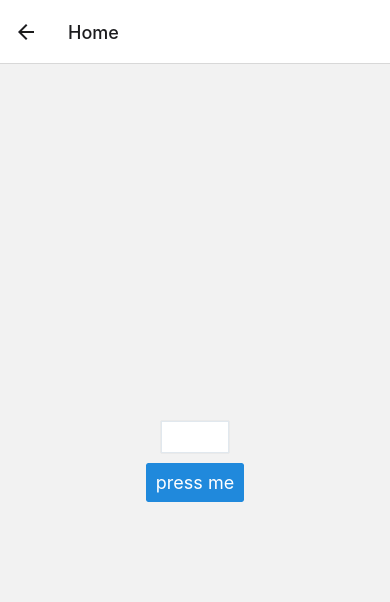
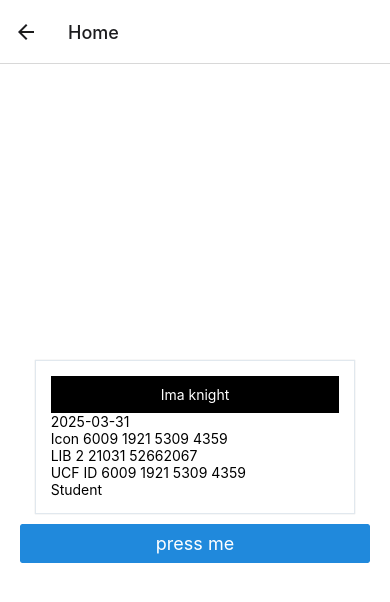
Before and after one commit to insomniacevents2023/KC_Mobile, a React Native app in the folder KnightsCrest/: screen / in a window 390 px wide. Both pictures are taken after a click on the button "Sign On". Shown: the top 602 px of the page. Built offline with nearby package versions, Linux system fonts and the light colour scheme.

Commit message:
Populate flipcard component

```diff
--- a/KnightsCrest/components/IDfront.js
+++ b/KnightsCrest/components/IDfront.js
@@ -1,10 +1,52 @@
-import { View } from "react-native";
+import { Text, View, StyleSheet } from "react-native";
 
 
-export default function IDfront(){
+export default function IDfront(props){
+    const {fName, lName, kCashNum, libNumber, UCFID, caste, expDate} = props;
+
     return(
-        <View>
-
+        <>
+        <View style={styles.nameplate}>
+            <Text style={styles.nameText}>{fName} {lName}</Text>
         </View>
+            <View>
+                <Text>{expDate}</Text>
+            </View>
+            <View style = {styles.userProps}>
+                <Text>Icon </Text>
+                <Text>{kCashNum}</Text>
+            </View>
+            <View style = {styles.userProps}>
+                <Text>LIB </Text>
+                <Text>{libNumber}</Text>
+            </View>
+            <View style = {styles.userProps}>
+                <Text>UCF ID </Text>
+                <Text>{kCashNum}</Text>
+            </View>
+            <View>
+                <Text>{caste}</Text>
+            </View>
+        </>
     )
 }
+
+const styles = StyleSheet.create({
+    IDcontainer: {
+        flexDirection: "row"
+    },
+    nameplate: {
+        backgroundColor:"#000",
+
+
+    },
+    nameText: {
+        color: "#fff",
+        marginLeft: 100,
+        marginRight: 100,
+        padding: 10
+    },
+    userProps: {
+        flexDirection: "row"
+    }
+})
--- a/KnightsCrest/screens/DrawerScreens/HomeScreen.js
+++ b/KnightsCrest/screens/DrawerScreens/HomeScreen.js
@@ -3,18 +3,19 @@
 import {StyleSheet, View, Animated, Pressable} from 'react-native';
 import { useRef, useState } from 'react';
 import FlipCard from '../../components/FlipCard';
+import IDfront from '../../components/IDfront';
 
-export default function HomeScreen({navigation, route}) {
+export default function HomeScreen(props) {
+  const {fName, lName, kCashNum, libNumber, UCFID, caste, expDate} = props
 
+  //Create an animation for turning the card over
   const animate = useRef(new Animated.Value(0));
   const [isFlipped, setIsFlipped] = useState(false);
-
   const handleFlip = () => {
     Animated.timing(
       animate.current,
       {duration: 300,
-      toValue: isFlipped ? 0: 180,
-    useNativeDriver: true}).start(()=>setIsFlipped(!isFlipped));
+      toValue: isFlipped ? 0: 180,}).start(()=>setIsFlipped(!isFlipped));
   };
   const interpolateFront = animate.current.interpolate({
     inputRange: [0, 180],
@@ -32,13 +33,23 @@
       <View style={styles.container}>
         <View>
           <Animated.View style = {[{transform: [{rotateY: interpolateFront}]}, styles.hidden]}>
-            <FlipCard/>
+            <FlipCard
+            isFlipped= {isFlipped}
+            fName= {fName}
+            lName = {lName}
+            kCashNum ={kCashNum}
+            libNumber = {libNumber}
+            UCFID = {UCFID}
+            caste = {caste}
+            expDate = {expDate} />
           </Animated.View>
           <Animated.View style = {[{transform: [{rotateY: interpolateBack}]}, styles.back, styles.hidden]}>
             <FlipCard/>
           </Animated.View>
           <View style = {{paddingTop: 10}}>
-          <Button title={"press me"} onPress = {handleFlip}></Button>
+          <View>
+            <Button title={"press me"} onPress = {handleFlip}></Button>
+          </View>
         </View>
       </View>
       </View>
@@ -49,6 +60,7 @@
   const styles = StyleSheet.create({
     container: {
       flex: 1,
+      backgroundColor: "#fff",
       alignItems: 'center',
       justifyContent: 'center'
     },
--- a/KnightsCrest/screens/Home.js
+++ b/KnightsCrest/screens/Home.js
@@ -1,7 +1,17 @@
 import HomeScreen from "./DrawerScreens/HomeScreen";
 
 
-export default function Home(){
+export default function Home({navigation, route})
+{
+    const {fName, lName, kCashNum, libNumber, UCFID, caste, expDate} = route.params
     return (
-    <HomeScreen></HomeScreen>)
+    <HomeScreen
+    fName= {fName}
+    lName = {lName}
+    kCashNum ={kCashNum}
+    libNumber = {libNumber}
+    UCFID = {UCFID}
+    caste = {caste}
+    expDate = {expDate}
+    ></HomeScreen>)
 }
--- a/KnightsCrest/screens/Login.js
+++ b/KnightsCrest/screens/Login.js
@@ -6,15 +6,17 @@
 import { Button } from '@rneui/base';
 import { SafeAreaProvider } from 'react-native-safe-area-context';
 
-const users = [{
+let user = {
   fName: "Ima",
   lName: "knight",
   kCashNum: "6009 1921 5309 4359",
   libNumber: "2 21031 52662067",
   UCFID: 123457,
   username: "ik123456",
-  password: 'ikpassword'
-},]
+  password: 'ikpassword',
+  caste: 'Student',
+  expDate: '2025-03-31'
+}
 export default function Login({navigation}) {
 
     const [accountFocus, setAccountFocus] = useState(false);
@@ -49,7 +51,8 @@
                     color={"#000"}
                     title = "Sign On"
                     accessibilityLabel= "Sign On"
-                    onPress= {() => navigation.navigate("Home", {users})}
+                    onPress= {() => navigation.navigate("Home", {...user
+                    })}
                     ></Button>
               </View>
                   </Card>
```
